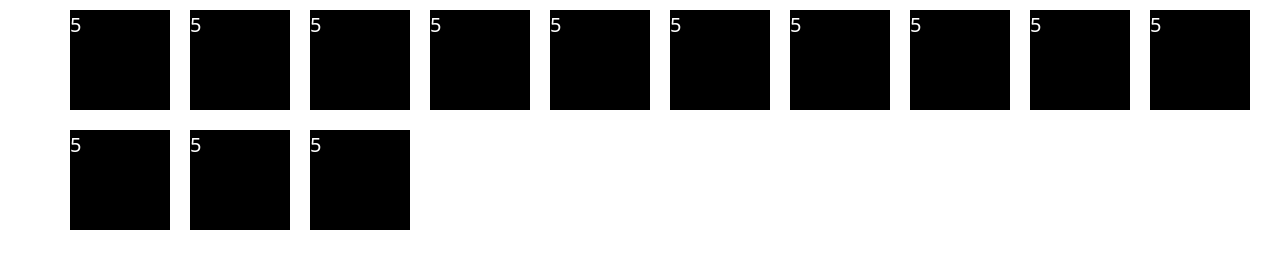
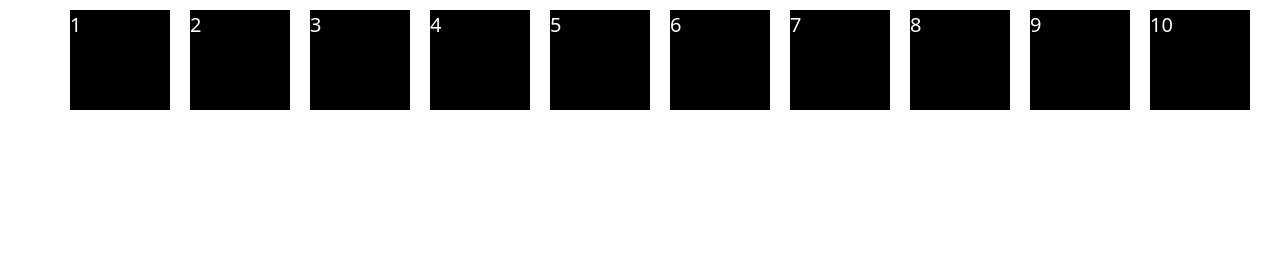
Before and after one commit to Yulai202020/demos, a plain HTML site: page flexbox/index.html in a window 1280 px wide. Drawn offline with nearby package versions, Linux system fonts and the light colour scheme; files that its build step writes are made by us from their sources; files whose address does not match are found by name.

Commit message:
first commit

```diff
--- a/flexbox/index.html
+++ b/flexbox/index.html
@@ -10,19 +10,16 @@
 <body>
     <header></header>
     <main>
+        <div>1</div>
+        <div>2</div>
+        <div>3</div>
+        <div>4</div>
         <div>5</div>
-        <div>5</div>
-        <div>5</div>
-        <div>5</div>
-        <div>5</div>
-        <div>5</div>
-        <div>5</div>
-        <div>5</div>
-        <div>5</div>
-        <div>5</div>
-        <div>5</div>
-        <div>5</div>
-        <div>5</div>
+        <div>6</div>
+        <div>7</div>
+        <div>8</div>
+        <div>9</div>
+        <div>10</div>
     </main>
     <footer></footer>
 </body>
```
Also changed, not shown: inline-block/index.html (+9 -12 lines).
